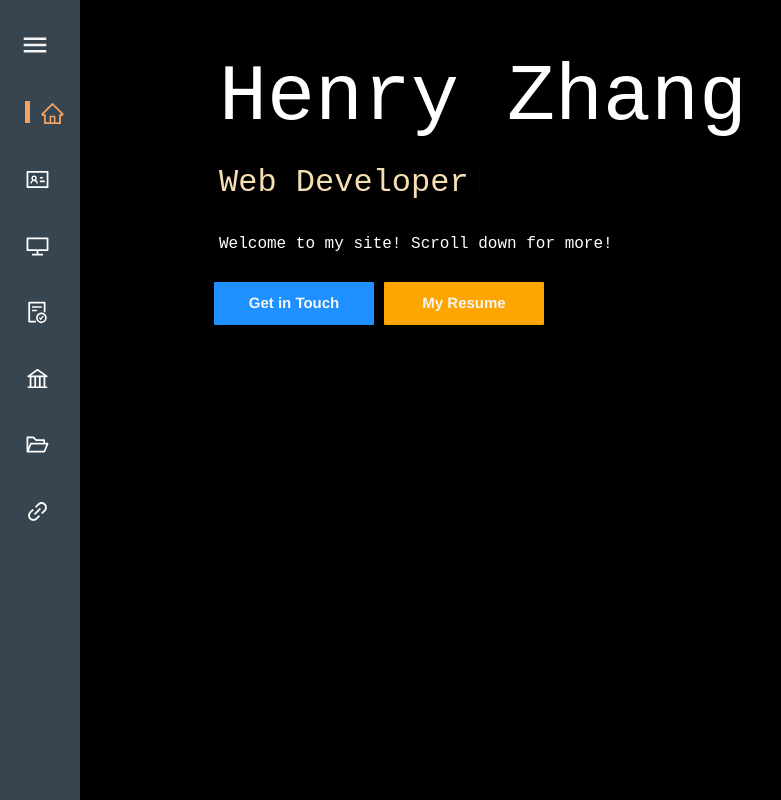
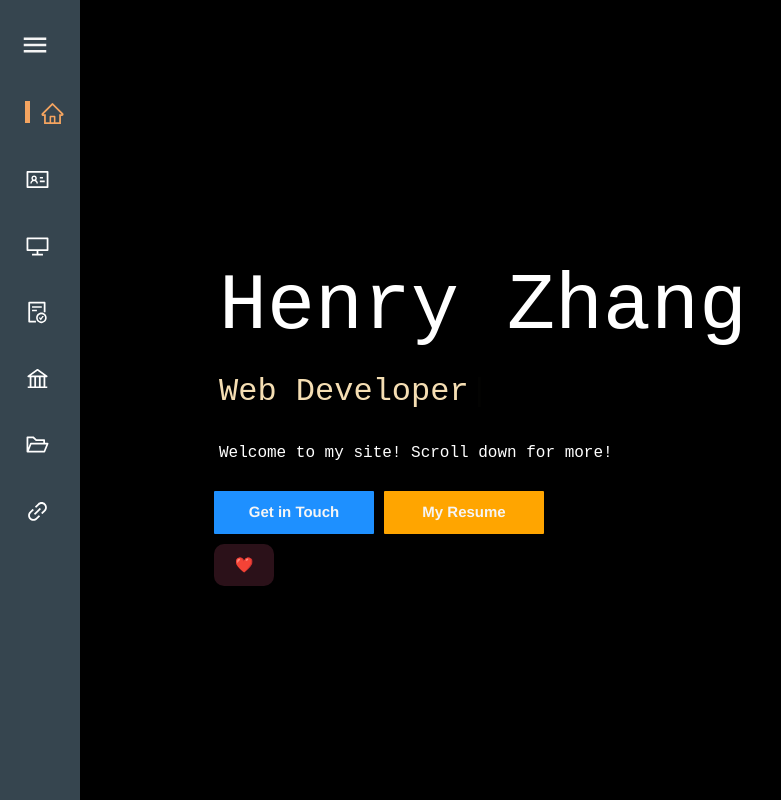
Before and after one commit to Nrezhang/Resume_portfolio, a React (Create React App) app in the folder client/: page / in a window 1280 px wide. Shown: the top 800 px of the page, without its empty margins (0-781 px from the left). Built offline with nearby package versions, Linux system fonts and the light colour scheme.

Commit message:
valentines surprise

```diff
--- a/client/src/pages/Home/Home.css
+++ b/client/src/pages/Home/Home.css
@@ -52,3 +52,73 @@
     width: 160px;
     transition: 1s;
 }
+
+
+/* Home.css */
+
+/* General Styling */
+.container-fluid {
+    display: flex;
+    align-items: center;
+    justify-content: center;
+    min-height: 100vh;
+    transition: background-color 0.5s ease-in-out;
+  }
+
+  /* Valentine Theme */
+  .valentine-theme {
+    background-color: #ffb6c1; /* Soft pink background */
+  }
+
+  .valentine-content {
+    text-align: center;
+    color: #d63384; /* Romantic pink shade */
+    animation: fadeIn 1s ease-in-out;
+  }
+
+  .valentine-title {
+    font-size: 3rem;
+    font-weight: bold;
+    color: #c2185b; /* Deep pink */
+  }
+
+  .valentine-message {
+    font-size: 2.5rem;
+    margin-top: 10px;
+    color: #e91e63;
+  }
+
+  .valentine-text {
+    font-size: 1.5rem;
+    margin-top: 15px;
+    color: #880e4f;
+    max-width: 600px;
+  }
+
+  /* Button Styling */
+  .home-buttons .btn-love {
+    width: 60px;
+    border: none;
+    background-color: #2b1119;
+    color: white;
+    border-radius: 10px;
+    cursor: pointer;
+    transition: all 0.3s ease-in-out;
+  }
+
+  .btn-love:hover {
+    background-color: #f50057;
+    transform: scale(1.05);
+  }
+
+  /* Animation */
+  @keyframes fadeIn {
+    from {
+      opacity: 0;
+      transform: translateY(-10px);
+    }
+    to {
+      opacity: 1;
+      transform: translateY(0);
+    }
+  }
--- a/client/src/pages/Home/Home.js
+++ b/client/src/pages/Home/Home.js
@@ -1,13 +1,22 @@
-import React from 'react'
+import React, {useState} from 'react'
 import'./Home.css'
 import Typewriter from 'typewriter-effect'
 import resume from '../../static/docs/resume.pdf'
 import { Link } from 'react-scroll';
 const Home = () => {
+    const [showValentine, setShowValentine] = useState(false);
   return (
     <>
         <div className='container-fluid home-container' id='home'>
             <div className='container home-content'>
+                {showValentine ? (
+                    <div className='valentine-content'>
+                        <h1 className='valentine-title'>Jennifer,</h1>
+                        <h2 className='valentine-message'>Will you be my Valentine? ❤️</h2>
+                        <p className='valentine-text'>Thank you for going over my resume for me btw</p>
+                    </div>
+                ) : (
+                <>
                 <h1> Henry Zhang</h1>
                 <h2>
                     <Typewriter options={{
@@ -23,6 +32,15 @@ const Home = () => {
                 </Link>
                     <a className='btn btn-cv' href={resume} target="_blank" > My Resume</a>
                 </div>
+
+                </>
+                )}
+                <div className='home-buttons'>
+                 <button className='btn btn-love' onClick={() => setShowValentine(!showValentine)}>
+                    {showValentine ? 'Back to Home' : '❤️'}
+                </button>
+                </div>
+
             </div>
         </div>
     </>
```
